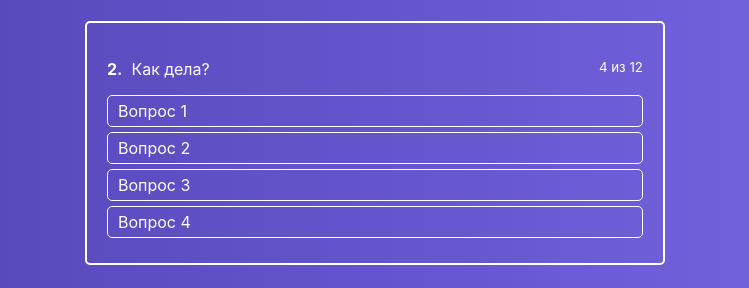
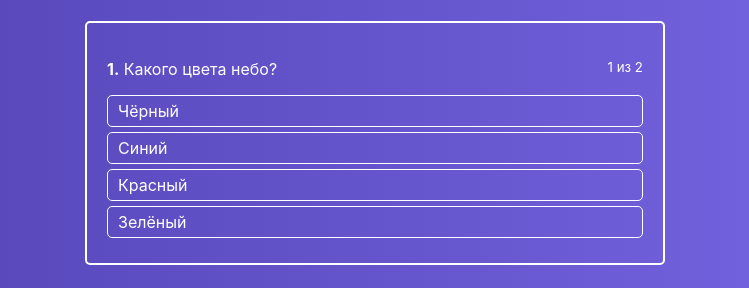
Before and after one commit to sk8beemo/react-quiz, a React (Create React App) app: page / in a window 1280 px wide. Shown: the part 161-449 px from the top of the page, without its empty margins (265-1014 px from the left). Built offline with nearby package versions, Linux system fonts and the light colour scheme.

Commit message:
Simple Logic, transform question.

```diff
--- a/src/components/ActiveQuiz/ActiveQuiz.js
+++ b/src/components/ActiveQuiz/ActiveQuiz.js
@@ -6,15 +6,17 @@ const ActiveQuiz = props => (
     <div className={classes.ActiveQuiz}>
         <p className={classes.Question}>
             <span>
-                <strong>2.</strong>&nbsp;
-                Как дела?
+                <strong>{props.answerNumber}.</strong>&nbsp;
+                {props.question}
             </span>
 
-            <small>4 из 12</small>
+            <small>{props.answerNumber} из {props.quizLength}</small>
         </p>
 
         <AnswersList
+            state={props.state}
             answers={props.answers}
+            onAnswerClick={props.onAnswerClick}
         />
     </div>
 )
--- a/src/components/ActiveQuiz/AnswersList/AnswerItem/AnswerItem.js
+++ b/src/components/ActiveQuiz/AnswersList/AnswerItem/AnswerItem.js
@@ -1,10 +1,17 @@
 import React from 'react'
 import classes from './AnswerItem.module.css'
 
-const AnswerItem = props => (
-    <li className={classes.AnswerItem}>
+const AnswerItem = props => {
+    const cls = [classes.AnswerItem]
+
+    if (props.state) {
+        cls.push(classes[props.state])
+    }
+
+    return (<li className={cls.join(' ')}
+        onClick={()=>props.onAnswerClick(props.answer.id)}>
         {props.answer.text}
-    </li>
-)
+    </li>)
+}
 
 export default AnswerItem
--- a/src/components/ActiveQuiz/AnswersList/AnswerItem/AnswerItem.module.css
+++ b/src/components/ActiveQuiz/AnswersList/AnswerItem/AnswerItem.module.css
@@ -7,6 +7,14 @@
 }
 
 .AnswerItem:hover {
-    background: rgba(255, 255, 255 .2);
+    background: rgba(255, 255, 255, .2);
     transition: background .3s ease-in-out;
 }
+
+.AnswerItem.success {
+    background: rgba(161, 240, 69, .7);
+}
+
+.AnswerItem.error {
+    background: rgba(240, 87, 108, .7);
+}
--- a/src/components/ActiveQuiz/AnswersList/AnswersList.js
+++ b/src/components/ActiveQuiz/AnswersList/AnswersList.js
@@ -9,6 +9,8 @@ const AnswersList = props => (
                 <AnswerItem
                     key={index}
                     answer={answer}
+                    onAnswerClick={props.onAnswerClick}
+                    state={props.state ? props.state[answer.id] : null}
                 />
             )
         }) }
--- a/src/containers/Quiz/Quiz.js
+++ b/src/containers/Quiz/Quiz.js
@@ -5,16 +5,66 @@ import ActiveQuiz from '../../components/ActiveQuiz/ActiveQuiz'
 class Quiz extends React.Component {
 
     state ={
+        activeQuestion: 0,
+        answerState: null,
         quiz: [
             {
+                question: 'Какого цвета небо?',
+                rightAnswerId: 2,
+                id: 1,
                 answers: [
-                    {text: 'Вопрос 1'},
-                    {text: 'Вопрос 2'},
-                    {text: 'Вопрос 3'},
-                    {text: 'Вопрос 4'},
+                    {text: 'Чёрный', id: 1},
+                    {text: 'Синий', id: 2},
+                    {text: 'Красный', id: 3},
+                    {text: 'Зелёный', id: 4},
+                ]
+            },
+            {
+                question: 'В каком году основали Санкт-Петерубрг?',
+                rightAnswerId: 3,
+                id: 2,
+                answers: [
+                    {text: '1700', id: 1},
+                    {text: '1702', id: 2},
+                    {text: '1703', id: 3},
+                    {text: '1705', id: 4},
                 ]
             }
         ]
+    }
+
+    onAnswerClickHandler = (answerId) => {
+        const question = this.state.quiz[this.state.activeQuestion]
+
+        if (question.rightAnswerId === answerId) {
+
+            this.setState({
+                answerState: {[answerId]: 'success'}
+            })
+
+            const timeout = window.setTimeout(()=>{
+
+                if (this.isQuizFinished()) {
+                    console.log('Finished')
+                } else {
+                    this.setState({
+                        activeQuestion: this.state.activeQuestion + 1,
+                        answerState: null,
+                    })
+                }
+
+                window.clearTimeout(timeout)
+
+            }, 1000)
+        } else {
+            this.setState({
+                answerState: {[answerId]: 'error'}
+            })
+        }
+    }
+
+    isQuizFinished() {
+        return this.state.activeQuestion + 1 === this.state.quiz.length
     }
 
     render() {
@@ -24,7 +74,12 @@ class Quiz extends React.Component {
                     <h1>Ответить на все вопросы</h1>
 
                     <ActiveQuiz
-                        answers={this.state.quiz[0].answers}
+                        answers={this.state.quiz[this.state.activeQuestion].answers}
+                        question={this.state.quiz[this.state.activeQuestion].question}
+                        onAnswerClick={this.onAnswerClickHandler}
+                        quizLength={this.state.quiz.length}
+                        answerNumber={this.state.activeQuestion +1}
+                        state={this.state.answerState}
                     />
                 </div>
             </div>
```
